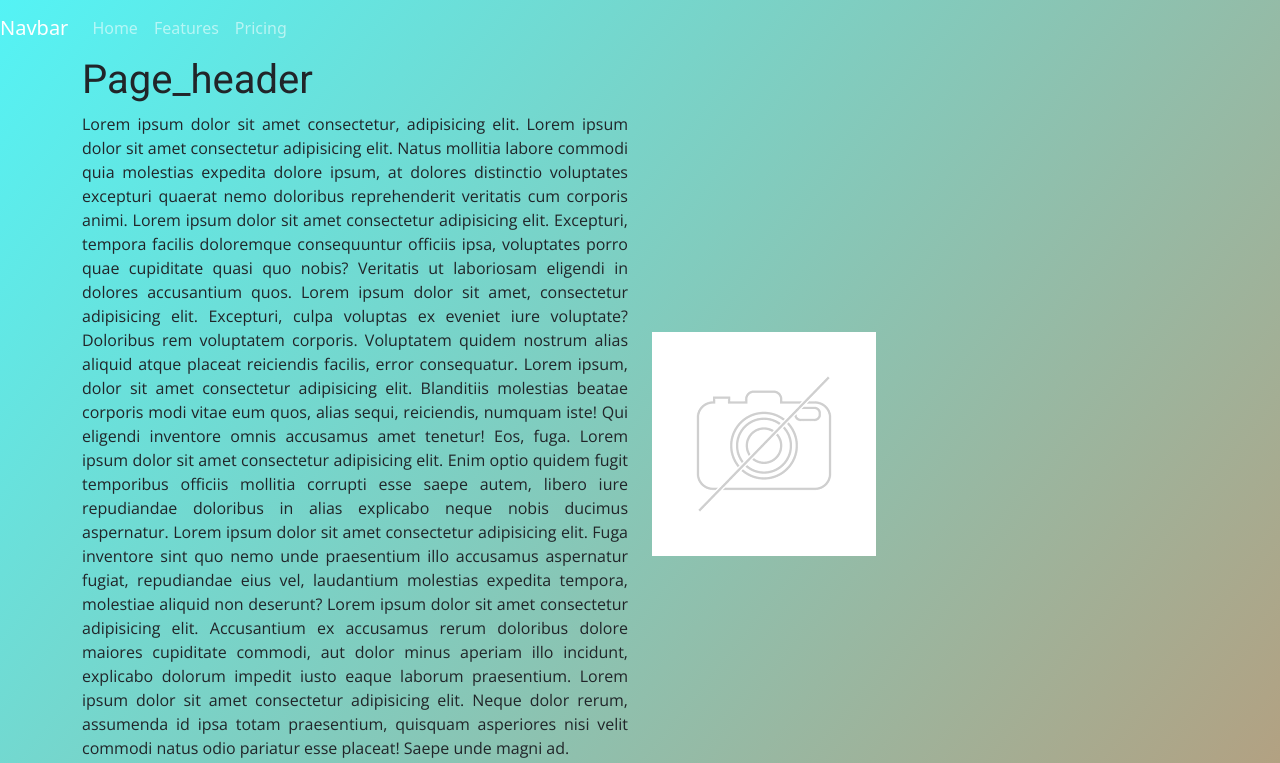
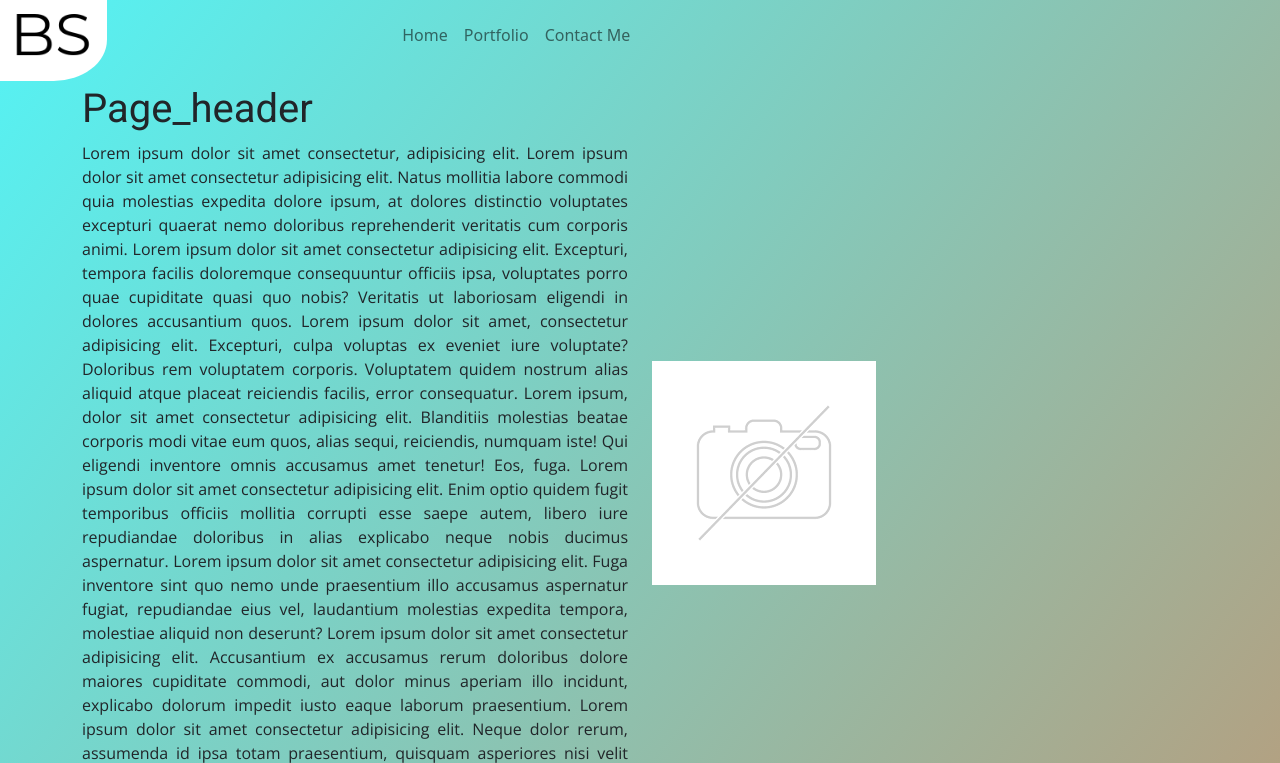
Before and after one commit to SalvatoreBevilacqua/SalvatoreBevilacqua, a Django app: page / in a window 1280 px wide. Shown: the top 763 px of the page. Run offline with Django 3.2, Linux system fonts and the light colour scheme; some libraries are stand-ins or nearby versions.

Commit message:
styling navbar

```diff
--- a/static/css/base.css
+++ b/static/css/base.css
@@ -4,22 +4,18 @@ body {
 
 /*-----------------------------------------------Navbar */
 
-/* .navbar-brand {
+.navbar-brand {
     background-color: #ffffff;
     border-bottom-right-radius: 50%;
-    padding: 6px 15px 15px 10px;
+    padding: 21px 15px 35px 10px;
 }
 
-.navbar {
-    height: 100px;
-}
-
-.cssnavb {
+/* .cssnavb {
     font-family: 'Roboto', sans-serif;
     color: black;
     font-weight: 500px;
     font-size: 30px;
-}
+} */
 
 ul {
   margin: 150px auto 0;
@@ -30,13 +26,14 @@ ul {
   text-align: center;
 }
 
+/* unnecessary
 li {
   display: table-cell;
   position: relative;
   padding: 15px 0;
-}
+} */
 
-p.under_p:after {
+/* p.under_p:after {
   content: '';
   position: absolute;
   left: 0;
@@ -51,9 +48,9 @@ p.under_p:after {
 	transition: opacity 0.35s, transform 0.35s;
 	-webkit-transform: scale(0,1);
 	transform: scale(0,1);
-}
+} */
 
-p.under_p:hover:after {
+/* p.under_p:hover:after {
   opacity: 1;
 	-webkit-transform: scale(1);
 	transform: scale(1);
--- a/templates/includes/navbar.html
+++ b/templates/includes/navbar.html
@@ -33,10 +33,15 @@
 </div> -->
 
 <!--Navbar-->
-<nav class="navbar navbar-expand-md navbar-dark primary-color">
+<nav class="navbar navbar-expand-md navbar-light" style="padding: 0px 14px 15px 0px;">
 
   <!-- Navbar brand -->
-  <a class="navbar-brand" href="#">Navbar</a>
+  <!-- <a class="navbar-brand" href="#">Navbar</a> -->
+  <div class="my-auto py-lg-0" style="padding-left: 0;">
+      <a href="{% url 'home' %}" class="navbar-brand padding-left-0">
+          <img src="media/SB.jpg" alt="logo" style="max-height: 70px;">
+      </a>
+  </div>
 
   <!-- Collapse button -->
   <button class="navbar-toggler" type="button" data-toggle="collapse" data-target="#basicExampleNav"
@@ -48,21 +53,16 @@
   <div class="collapse navbar-collapse" id="basicExampleNav">
 
     <!-- Links -->
-    <ul class="navbar-nav mr-auto">
+    <ul class="navbar-nav mr-auto list-inline list-unstyled text-center text-lg-center my-0">
       <li class="nav-item active">
-        <a class="nav-link" href="#">Home</a>
+        <a class="nav-link" href="{% url 'home' %}">Home</a>
       </li>
       <li class="nav-item">
-        <a class="nav-link" href="#">Features</a>
+        <a class="nav-link" href="{% url 'portfolio' %}">Portfolio</a>
       </li>
       <li class="nav-item">
-        <a class="nav-link" href="#">Pricing</a>
+        <a class="nav-link" href="{% url 'contactme' %}">Contact Me</a>
       </li>
 
     </ul>
-    <!-- Links -->
-
-  <!-- Collapsible content -->
-
 </nav>
-<!--/.Navbar-->
```
